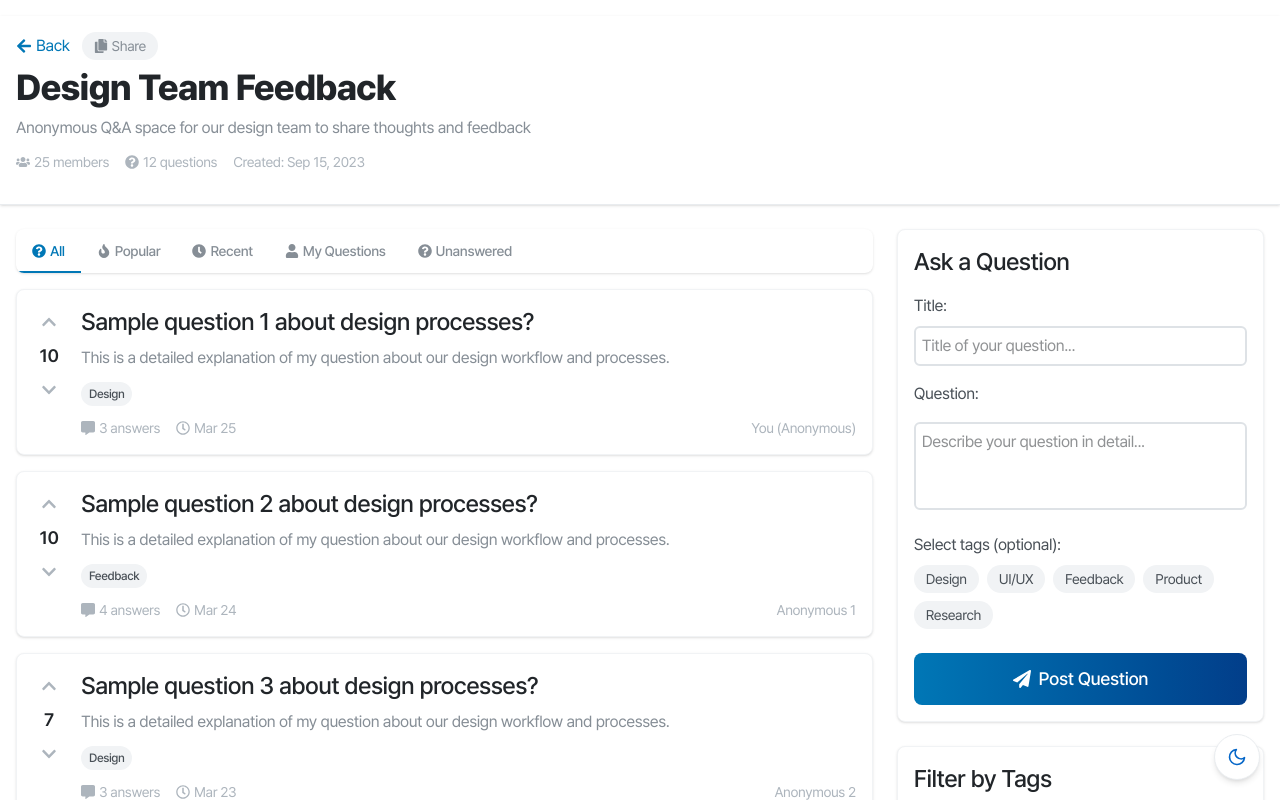
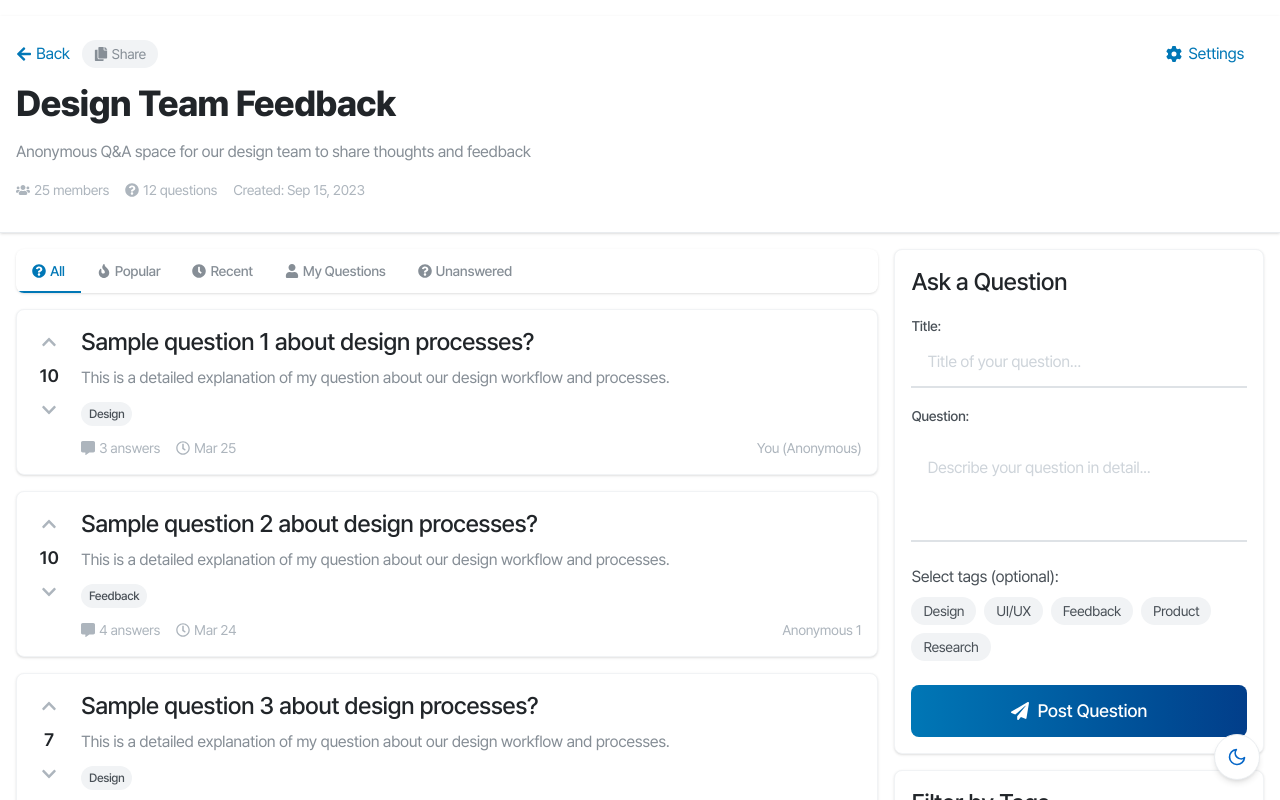
Before and after one commit to NekoGroove01/WHORU, a Next.js app: page /group/0Gj5hN2pQ8vR4tW7mK3fS in a window 1280 px wide. Shown: the top 800 px of the page. Built offline with nearby package versions, Linux system fonts and the light colour scheme.

Commit message:
Feat: Refactor the all inputs and some layout of group page

```diff
--- a/src/app/group/[id]/page.tsx
+++ b/src/app/group/[id]/page.tsx
@@ -15,7 +15,7 @@ import LoadingScreen from "@/components/ui/LoadingScreen";
 
 export default function GroupPage() {
 	const params = useParams();
-	const groupId = (params?.id as string) || "";
+	const groupId = (params?.id as string) ?? "";
 	const [isLoading, setIsLoading] = useState(true);
 
 	// Get state from stores
@@ -71,13 +71,13 @@ export default function GroupPage() {
 		>
 			<GroupHeader group={group} />
 
-			<div className="container mx-auto px-4 mt-6">
-				<div className="flex flex-col lg:flex-row-reverse gap-6">
+			<div className="container mx-auto px-4 mt-4">
+				<div className="flex flex-col lg:flex-row-reverse gap-4">
 					{/* Sidebar - 30% on desktop */}
 					<div className="w-full lg:w-[30%]">
 						<AskQuestionForm groupId={groupId} />
 
-						<div className="mt-6 hidden lg:block">
+						<div className="mt-4 hidden lg:block">
 							<TagFilter
 								tags={group.tags}
 								selectedTags={selectedTags}
--- a/src/app/layout.tsx
+++ b/src/app/layout.tsx
@@ -24,12 +24,13 @@ export default function RootLayout({
 			<body className={`${pretendard.className}`} suppressHydrationWarning>
 				<ThemeProvider>
 					{children}
-					{/* Footer */}
-					<Footer />
 					{/* Theme Toggle - Fixed position */}
 					<div className="fixed bottom-5 right-5">
 						<ThemeToggle />
 					</div>
+
+					{/* Footer */}
+					<Footer />
 				</ThemeProvider>
 			</body>
 		</html>
--- a/src/components/group/AskQuestionForm.tsx
+++ b/src/components/group/AskQuestionForm.tsx
@@ -100,18 +100,19 @@ export default function AskQuestionForm({
 
 			<form onSubmit={handleSubmit(onSubmit)} className="space-y-4">
 				<div>
-					<p className="text-sm text-gray-700 dark:text-gray-300 mb-2">
+					<label
+						htmlFor="title"
+						className="text-sm text-gray-700 dark:text-gray-300 mb-2"
+					>
 						Title:
-					</p>
+					</label>
 					<input
 						type="text"
+						id="title"
+						{...register("title")}
 						placeholder="Title of your question..."
 						{...register("title")}
-						className={`w-full p-1.5 rounded-md border-2 focus:outline-none focus:ring-0 ${
-							errors.title
-								? "!border-red-500"
-								: "border-gray-300 dark:border-gray-600"
-						}`}
+						className={`input-modern ${errors.title ? "input-error" : ""}`}
 					/>
 					{errors.title && (
 						<p className="mt-1 text-sm text-red-500">{errors.title.message}</p>
@@ -119,20 +120,22 @@ export default function AskQuestionForm({
 				</div>
 
 				<div>
-					<p className="text-sm text-gray-700 dark:text-gray-300 mb-2">
+					<label
+						htmlFor="question"
+						className="text-sm text-gray-700 dark:text-gray-300 mb-2"
+					>
 						Question:
-					</p>
+					</label>
 				</div>
 				<div>
 					<TextareaAutosize
+						id="question"
+						{...register("content")}
 						placeholder="Describe your question in detail..."
 						{...register("content")}
 						minRows={3}
-						className={`w-full border-2 p-1.5 rounded-md resize-none focus:outline-none focus:ring-0 ${
-							errors.content
-								? "!border-red-500"
-								: "border-gray-300 dark:border-gray-600"
-						}`}
+						maxRows={15}
+						className={`textarea-modern ${errors.content ? "input-error" : ""}`}
 					/>
 					{errors.content && (
 						<p className="mt-1 text-sm text-red-500">
--- a/src/components/group/GroupHeader.tsx
+++ b/src/components/group/GroupHeader.tsx
@@ -11,6 +11,8 @@ import {
 } from "react-icons/fa";
 import { Group } from "@/types/group";
 import { useBackNavigation } from "@/hooks/useBackNavigation";
+import { FaGear } from "react-icons/fa6";
+import Link from "next/link";
 
 interface GroupHeader {
 	group: Group;
@@ -30,9 +32,9 @@ export default function GroupHeader({ group }: Readonly<GroupHeader>) {
 	};
 
 	return (
-		<div className="bg-white dark:bg-gray-800 border-b border-gray-200 dark:border-gray-700 shadow-sm">
+		<div className=" bg-white dark:bg-gray-800 border-b border-gray-200 dark:border-gray-700 shadow-sm">
 			<div className="container mx-auto my-4 px-4 py-4">
-				<div className="flex items-center mb-2">
+				<div className="flex items-center mb-4 mt-2">
 					<button
 						onClick={goBack}
 						className="text-primary dark:text-primary-light mr-3 flex items-center hover:underline"
@@ -57,19 +59,28 @@ export default function GroupHeader({ group }: Readonly<GroupHeader>) {
 							</>
 						)}
 					</motion.button>
+					<div className="ml-auto md:mr-2 flex items-center gap-1.5 hover:underline">
+						<FaGear className="inline-block text-primary dark:text-primary-light" />{" "}
+						<Link
+							className="text-primary dark:text-primary-light mr-3"
+							href={`/group/${group.id}/settings`}
+						>
+							Settings
+						</Link>
+					</div>
 				</div>
 
-				<h1 className="mt-2 !text-4xl !md:text-5xl font-bold text-gray-900 dark:text-white mb-2">
+				<h1 className="mt-4 !text-4xl !md:text-5xl font-bold text-gray-900 dark:text-white mb-2">
 					{group.name}
 				</h1>
 
 				{group.description && (
-					<p className="mt-2 text-gray-600 dark:text-gray-300 mb-3 max-w-2xl">
+					<p className="mt-4 text-gray-600 dark:text-gray-300 mb-3 max-w-2xl">
 						{group.description}
 					</p>
 				)}
 
-				<div className="mt-2 flex flex-wrap items-center gap-4 text-sm text-gray-500 dark:text-gray-400">
+				<div className="mt-4 flex flex-wrap items-center gap-4 text-sm text-gray-500 dark:text-gray-400">
 					<div className="flex items-center">
 						<FaUsers className="mr-1" />
 						<span>{group.memberCount} members</span>
```
